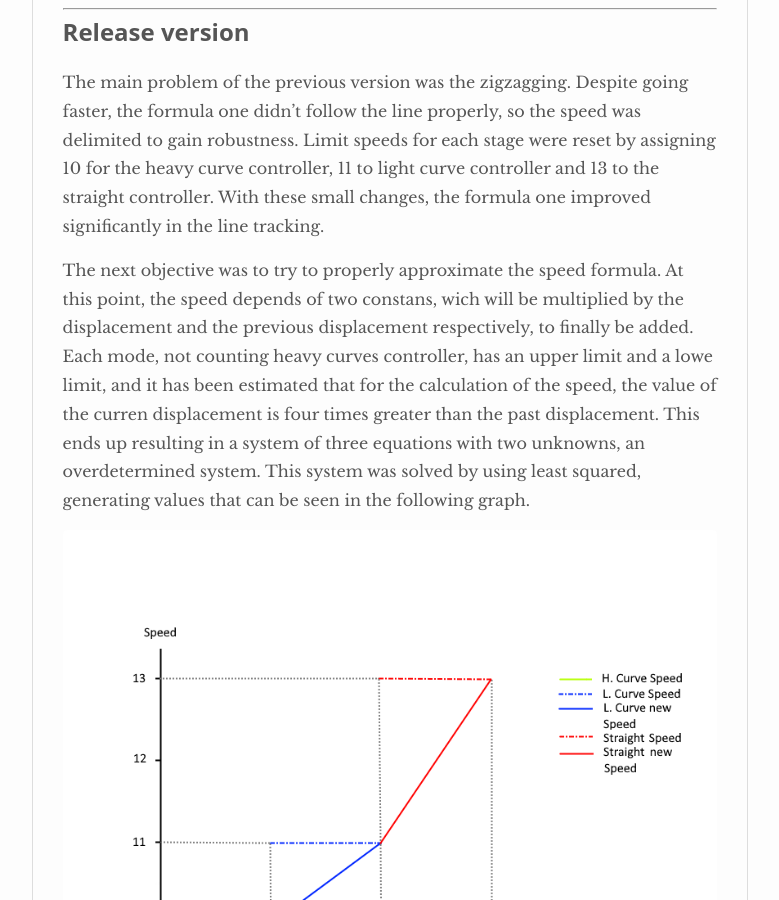
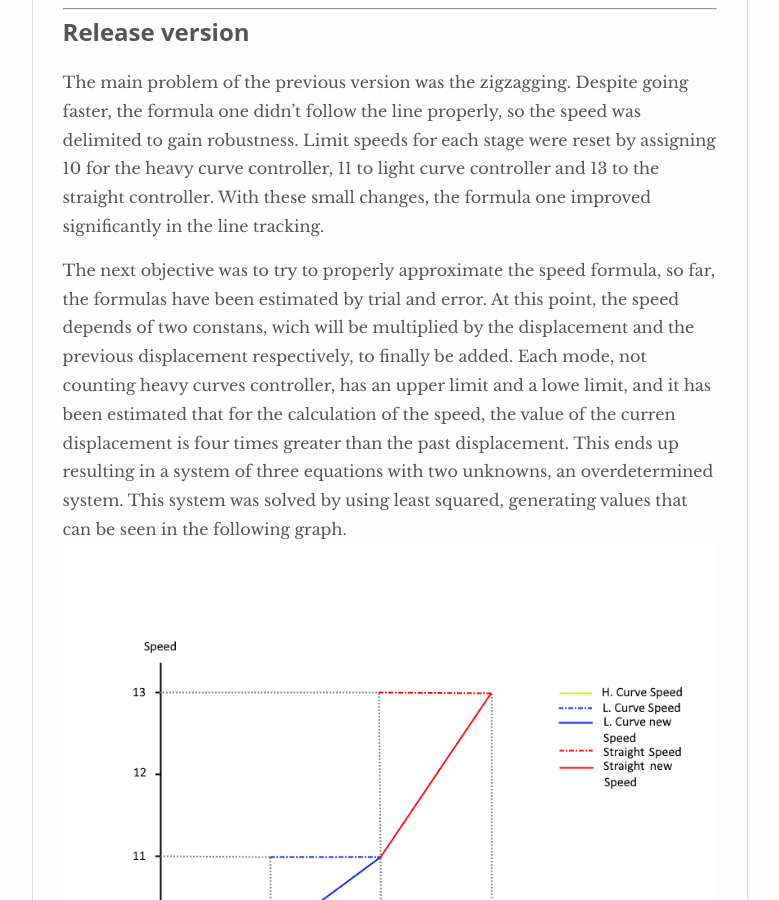
Before and after one commit to RoberG/MUVA-Robotica, a Jekyll site: the page built from _posts/2020-02-15-Practice 1 - Followline.md, in a window 1280 px wide and 900 px high, scrolled down 3632 px. Shown: the whole window, without its empty margins (250-1029 px from the left). Built offline with Jekyll 4.4.1, drawn with Linux system fonts in a browser that asks for light colours; nearby versions of some CDN libraries.

Commit message:
Update 2020-02-15-Practice 1 - Followline.md

```diff
--- a/_posts/2020-02-15-Practice 1 - Followline.md
+++ b/_posts/2020-02-15-Practice 1 - Followline.md
@@ -69,11 +69,10 @@ The main problem of the previous version was the zigzagging. Despite going faste
 Limit speeds for each stage were reset by assigning 10 for the heavy curve controller, 11 to light curve controller and 13 to the straight controller. With these small changes, the formula
 one improved significantly in the line tracking.
 
-The next objective was to try to properly approximate the speed formula. At this point, the speed depends of two constans, wich will be multiplied by the displacement and the previous
+The next objective was to try to properly approximate the speed formula, so far, the formulas have been estimated by trial and error. At this point, the speed depends of two constans, wich will be multiplied by the displacement and the previous
 displacement respectively, to finally be added. Each mode, not counting heavy curves controller, has an upper limit and a lowe limit, and it has been estimated that for the calculation of
 the speed, the value of the curren displacement is four times greater than the past displacement. This ends up resulting in a system of three equations with two unknowns, an overdetermined
 system. This system was solved by using least squared, generating values that can be seen in the following graph.
-
 ![image regions]({{site.baseurl}}/images/grafica_velocidad.png)
 
 Estabilidad a cambio de velocidad.->>Robustez
```
